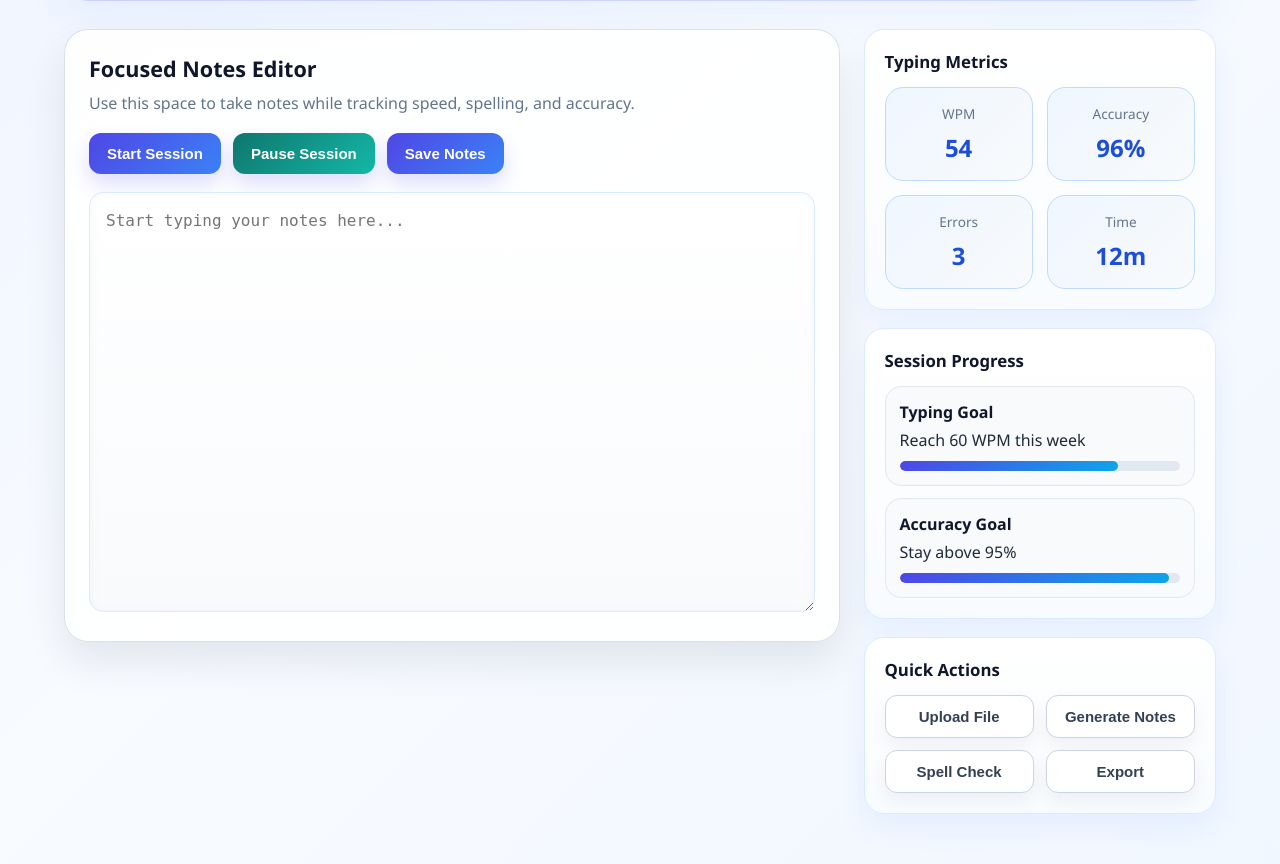
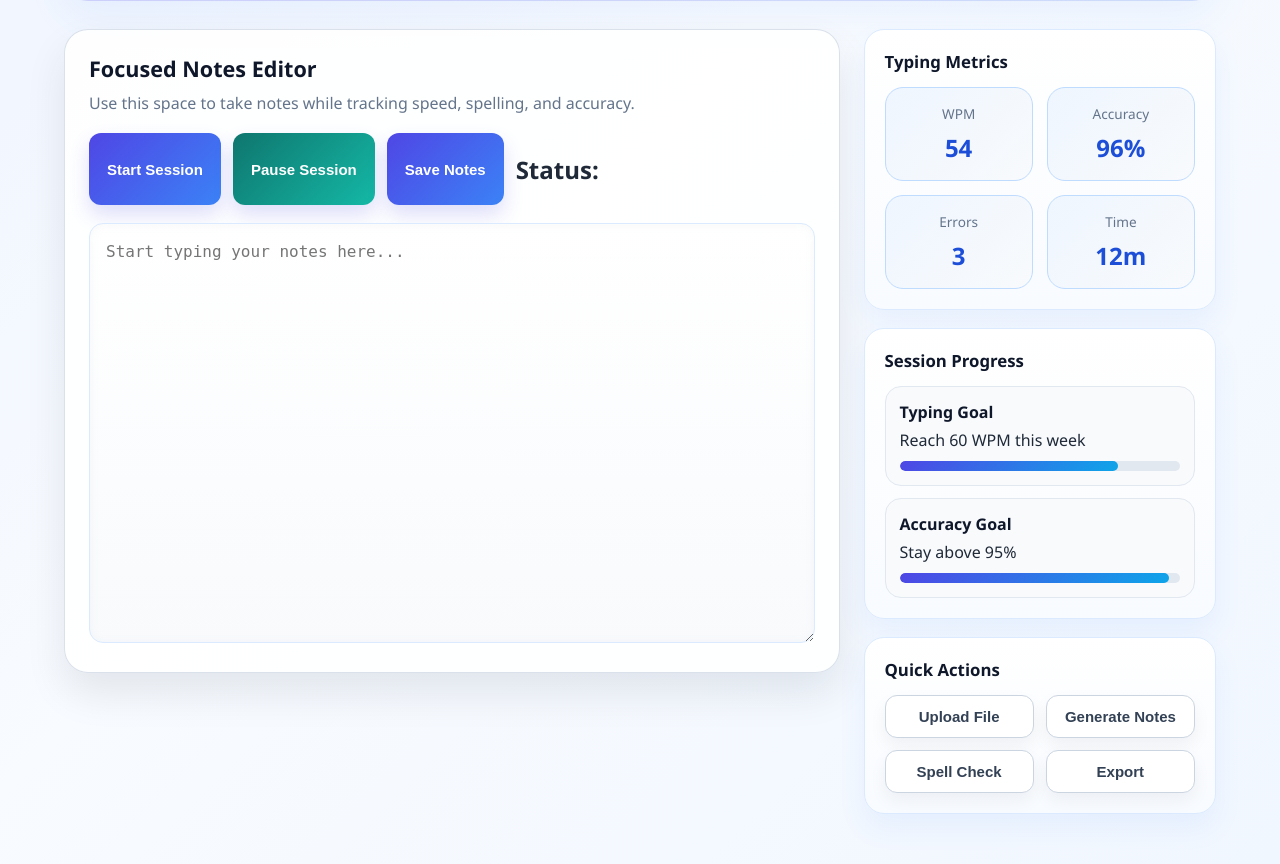
Before and after one commit to winslozp/project201, a Flask app: page /notes in a window 1280 px wide. Shown: the part 322-1186 px from the top of the page. Run offline with Flask 3, Linux system fonts and the light colour scheme; a user stored in the database is signed in.

Commit message:
Typing detection and very basic WPM
Typing detection properly implemented

WPM needs to be properly implemented, this is just demo

```diff
--- a/StudyTyper/static/scripts/notes.js
+++ b/StudyTyper/static/scripts/notes.js
@@ -68,16 +68,11 @@ document.addEventListener("DOMContentLoaded", () => {
         activelyTyping = true;
         setStatus("Typing");
 
-
-        //console.log("Typing");
-
-
         clearTimeout(idleTimeout);
         idleTimeout = setTimeout(() => {
             activelyTyping = false;
             if (!manuallyPaused && sessionStarted) {
                 setStatus("Idle / Timer Paused");
-                //console.log("Not typing");
             }
         }, IDLE_DELAY);
 
--- a/StudyTyper/templates/notes.html
+++ b/StudyTyper/templates/notes.html
@@ -21,12 +21,13 @@
         <p class="section-subtitle">Use this space to take notes while tracking speed, spelling, and accuracy.</p>
 
         <div class="notes-toolbar">
-            <button>Start Session</button>
-            <button class="secondary">Pause Session</button>
+            <button id="startSessionBtn">Start Session</button>
+            <button id="pauseSessionBtn" class="secondary">Pause Session</button>
             <button>Save Notes</button>
+            <h2 id="typingStatus">Status: </h1>
         </div>
 
-        <textarea class="notes-area" placeholder="Start typing your notes here..."></textarea>
+        <textarea id="notesArea" class="notes-area" placeholder="Start typing your notes here..."></textarea>
     </div>
 
     <div class="notes-side-panel">
@@ -35,7 +36,7 @@
             <div class="notes-stat-grid">
                 <div class="metric-box">
                     <span class="metric-label">WPM</span>
-                    <span class="metric-value">54</span>
+                    <span id="wpmValue" class="metric-value">54</span>
                 </div>
                 <div class="metric-box">
                     <span class="metric-label">Accuracy</span>
@@ -47,7 +48,7 @@
                 </div>
                 <div class="metric-box">
                     <span class="metric-label">Time</span>
-                    <span class="metric-value">12m</span>
+                    <span id="timeValue" class="metric-value">12m</span>
                 </div>
             </div>
         </div>
```
